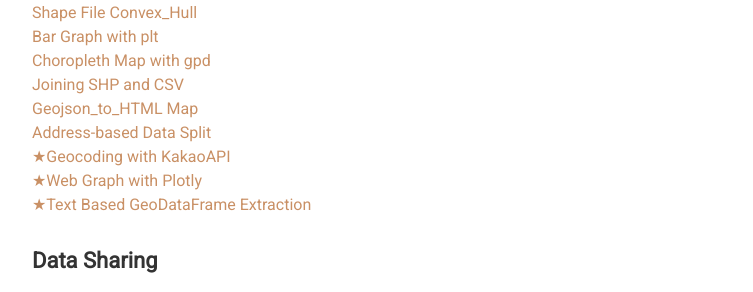
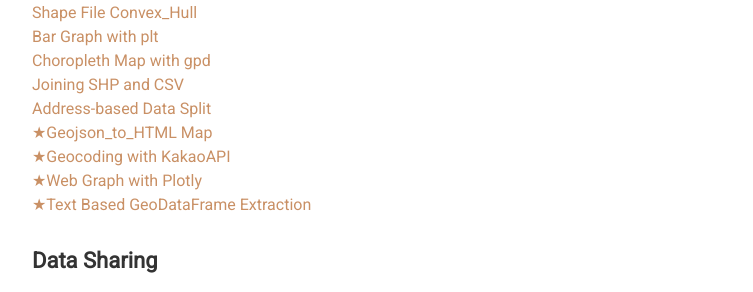
Before and after one commit to jinuew/SICM2002-6, a Jekyll site: the page built from pages/about.md, in a window 1280 px wide. Shown: the part 251-543 px from the top of the page, without its empty margins (263-1016 px from the left). Built offline with Jekyll 4.4.1, drawn with Linux system fonts in a browser that asks for light colours; nearby versions of some CDN libraries; part of the change alters nothing that is shown.

```diff
--- a/pages/about.md
+++ b/pages/about.md
@@ -13,11 +13,11 @@ permalink: /about
 [Bar Graph with plt](https://github.com/jinuew/sicm2002-6/blob/main/assets/Code/GRDP.ipynb)<br>
 [Choropleth Map with gpd](https://github.com/jinuew/sicm2002-6/blob/main/assets/Code/GRDP단계구분도.ipynb)<br>
 [Joining SHP and CSV](https://github.com/jinuew/sicm2002-6/blob/main/assets/Code/shp와csv조인.ipynb)<br>
-[Geojson_to_HTML Map](https://github.com/jinuew/sicm2002-6/blob/main/assets/Code/Geojson_to_html.ipynb)<br>
 [Address-based Data Split](https://github.com/jinuew/sicm2002-6/blob/main/assets/Code/주소기반데이터분할.ipynb)<br>
+[★Geojson_to_HTML Map](https://github.com/jinuew/sicm2002-6/blob/main/assets/Code/Geojson_to_html.ipynb)<br>
 [★Geocoding with KakaoAPI](https://github.com/jinuew/sicm2002-6/blob/main/assets/Code/지오코딩.ipynb)<br>
 [★Web Graph with Plotly](https://github.com/jinuew/sicm2002-6/blob/main/assets/Code/플롯틀리.ipynb)<br>
-[★Text Based GeoDataFrame Extraction](https://github.com/jinuew/sicm2002-6/blob/main/assets/Code/주소키워드기반데이터추출.ipynb)<br>
+[★Text Based GeoDataFrame Extraction](https://github.com/jinuew/sicm2002-6/blob/main/assets/Code/텍스트기반주소추출.ipynb)<br>
 
 #### Data Sharing
 
```
